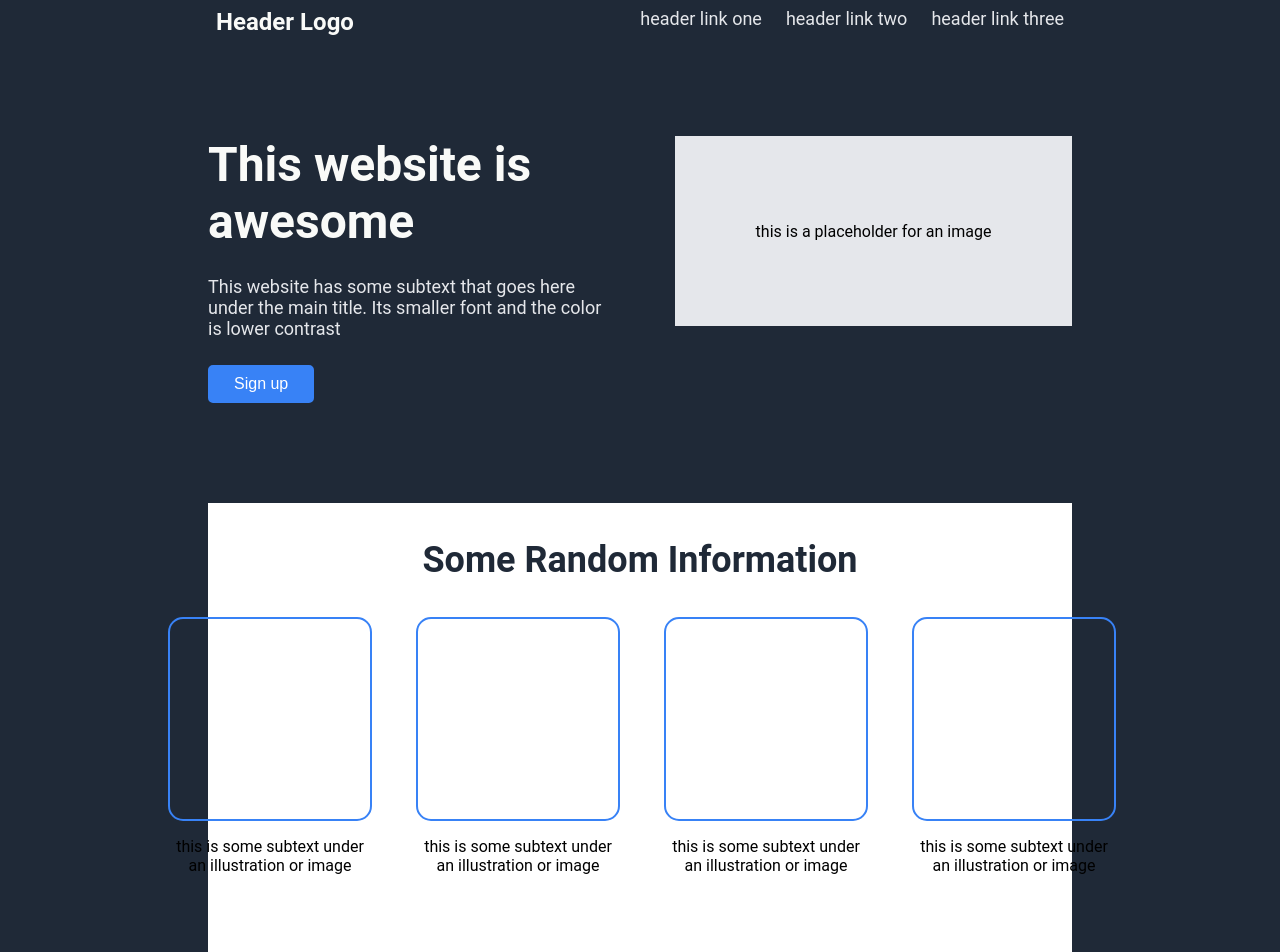
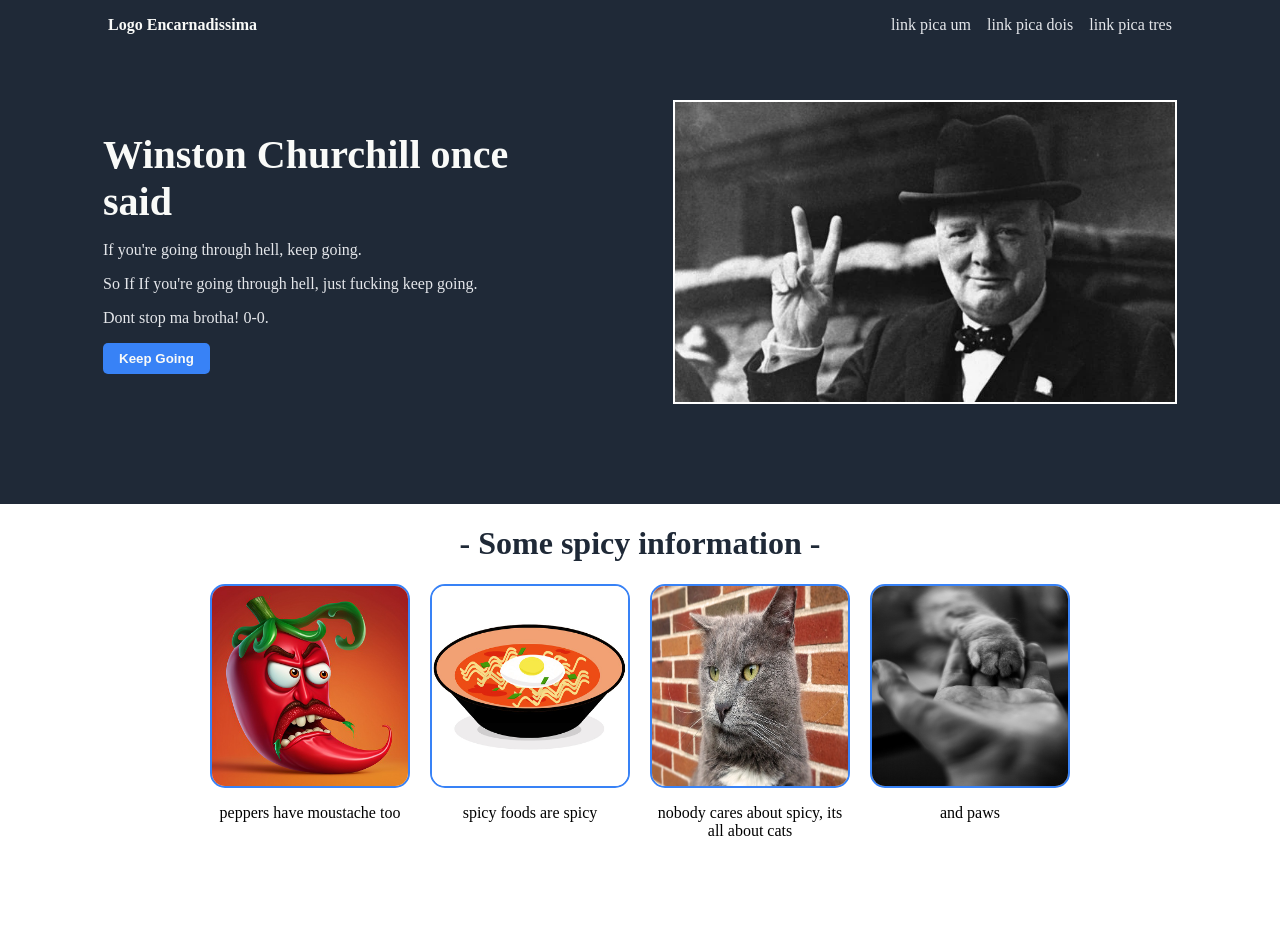
Before and after one commit to NyPadilha/landing-page, a plain HTML site: page index.html in a window 1280 px wide. Shown: the top 952 px of the page. Drawn offline with Linux system fonts and the light colour scheme.

Commit message:
I forgot again to commit, but basicaly i searched in the other solutions and no one did the way I wanted so I just picked some random and did the reverse enginner to get where I was in the first try and just reformuled everything, if you want to see the code, i commented everything inside the css

```diff
--- a/css/style.css
+++ b/css/style.css
@@ -1,185 +1,205 @@
+/* universal */
 body {
-    font-family: roboto, serif, sans-serif;
-    background-color: #1F2937;
+    margin: 0px;
 }
 
+body,
+.top,
+.p2,
+.p3,
+.img-subtext,
+.text4,
+.container3 {
+    display: flex;
+    flex-direction: column;
+}
 
-/* universal */
-.header, .layer1, .layer2, .layer3, .layer4, .footer, .links, .content,
-.box, .box2, .mini-box, .big-box, #l3-text, #l3-h, .call, #l4-button {
+.header,
+.p1,
+.img,
+.p4,
+.container4,
+.links,
+.footer {
     display: flex;
 }
 
-.content {
-    flex-direction: column;
-    justify-content: space-between;
-    margin: 0 200px;
+button {
+    background-color: #3882F6;
+    border: 2px #3882F6;
+    border-radius: 5px;
+    color: #F9FAF8;
+    padding: 8px 16px;
+    font-weight: bold;
 }
 
-button, .call {
-    background-color: #3882F6;
-    border: 2px solid #3882F6;
-    border-radius: 5px;
-    padding: 8px 24px;
-    color: white;
+/* header */
+.header {
+    gap: 634px;
+    align-items: center;
+}
+
+.logo {
+    font-size: 16px;
+    font-weight: bold;
+    color: #F9FAF8;
+}
+
+.links {
+    gap: 16px;
     font-size: 16px;
 }
 
-/* header settings */
-.header {
-    color: rgb(255, 255, 255);
-    align-items: center;
-    padding: 0 8px;
+a {
+    text-decoration: none;
+    color: #E5E7EB;
 }
 
-.links {
-    color: #E5E7EB;
-    font-size: 18px;
-    gap: 24px;
+/* top */
+.top,
+.footer {
+background-color: #1F2937;
+align-items: center;
 }
 
-h2 {
-    font-weight: bold;
-    font-size: 24px;
-    color: #F9FAF8;
-    margin: 0;
+/* first part */
+.p1 {
+    gap: 120px;
+    align-items: center;
+    padding: 50px 0 100px 0;
 }
 
-ul {
-    list-style: none;
+.container1 {
+    width: 450px;
+}
+
+.h1 {
+    margin: 0;
+    font-size: 40px;
+    font-weight: bolder;
+    color: #F9FAF8;
+}
+
+.subtext1 {
+    font-size: 16px;
+    color: #E5E7EB;
+}
+
+.placeholder {
+    color: #F9FAF8;
+    width: 500px;
+    height: 300px;
+    background-image: url(../img/winston-churchill.webp);
+    background-size: cover;
+    border: 2px solid white;
+}
+
+/* second part */
+.p2 {
+    padding-bottom: 100px;
+}
+
+.h2 {
+    text-align: center;
+    font-size: 32px;
+    font-weight: bolder;
+    color: #1F2937
+}
+
+.img {
+    justify-content: center;
+    gap: 20px;
+}
+
+.img-subtext {
+    width: 200px;
+    text-align: center;
+}
+
+.img-subtext img {
+    border: 2px solid #3882F6;
+    border-radius: 15px;
+    height: 200px;
+}
+
+/* third part */
+.p3 {
+    background-color: #E5E7EB;
+    color: #1F2937;
+    align-items: center;
+    padding: 100px;
+}
+
+.container3 {
+    width: 840px;
+}
+
+.text3, .subtext3 {
     margin: 0;
     padding: 0;
 }
 
-.header, .footer, .layer1 {
-    background-color: #1F2937;
+.text3 {
+    font-size: 36px;
+    font-style: italic;
+    font-weight: lighter;
+    align-self: flex-start;
 }
 
-.header, .layer1 {
-    justify-content: space-between;
-    align-items: flex-start;
+.subtext3 {
+    font-size: 26px;
+    font-weight: bold;
+    align-self: flex-end;
 }
 
-/* layer1 settings */
-.layer1 {
-    padding: 100px 0;
+/* fourth part */
+.p4 {
+    justify-content: center;
+    align-items: center;
+    padding: 100px;
+
+}
+
+.container4 {
+    width: 800px;
+    background-color: #3882F6;
+    color: #F9FAF8;
+    justify-content: space-between;
+    padding: 50px 140px;
+    border-radius: 10px;
     gap: 70px;
 }
 
-.box {
-    flex-direction: column;
-    align-items: flex-start;
-    flex-wrap: wrap;
-    gap: 8px;
-    flex: 1;
+.h4 {
+    font-size: 24px;
+    font-weight: bolder;
 }
 
-.box2 {
-    background-color: #E5E7EB;
-    width: 500px;
-    height: 190px;
-    justify-content: center;
-    align-items: center;
-    flex: 1;
-}
-
-h1 {
-    font-weight: bolder;
-    font-size: 48px;
-    color: #F9FAF8;
-    margin: 0;
-}
-
-.text {
-    color: #E5E7EB;
+.subtext4 {
     font-size: 18px;
 }
 
-
-/* layer2 settings */
-h3 {
-    color: #1F2937;
-    font-size: 36px;
-    font-weight: bolder;
+.button4 {
+    width: 88px;
+    align-self: center;
+    border: 2px solid white;
 }
 
-.layer2 {
-    background-color: white;
-    flex-direction: column;
-    align-items: center;
-    justify-content: space-around;
-    padding-bottom: 100px;
+/* footer */
+.footer {
+    justify-content: center;
+    padding: 12px 0;
+    color: #F9FAF8;
+    font-size: 13px;
 }
 
-.big-box {
-    justify-content: center;
-    gap: 48px;
+/* happy */
+#happy {
+    background-image: url(../img/5765y-jb3-700x675.jpeg);
+    background-repeat: no-repeat;
+    background-size: 800px;
 }
-
-.square {
-    border: 2px solid #3882F6;
-    border-radius: 15px;
-    height: 200px;
-    width: 200px;
+.happy-text {
+    font-size: 100px;
+    text-align: right;
 }
-
-.mini-box {
-    flex-direction: column;
-    justify-content: center;
-    width: 200px;
-    flex-wrap: wrap;
-    text-align: center;
-}
-
-/* layer3 settings */
-.layer3 {
-    flex-direction: column;
-    background-color: #E5E7EB;
-    color: #1F2937;
-    font-size: 36px;
-    gap: 2px;
-    padding: 100px 270px;
-}
-
-#l3-text {
-    font-weight: lighter;
-    font-style: italic;
-    margin: 0;
-}
-
-#l3-h {
-    font-size: 32px;
-    margin: 0;
-    align-self: flex-end;
-}
-
-/* layer4 settings */
-.layer4 {
-    padding: 100px 0px;
-    background-color: white;
-}
-.call {
-    justify-content: space-between;
-    align-items: center;
-    width: 1285px;
-    padding: 50px 100px;
-}
-
-#texts, #l4-button {
-    padding: 0px;
-    margin: 0px;
-    color: white;
-}
-
-#l4-button {
-    border: 2px solid white;
-    padding: 8px 24px;
-}
-
-/* footer settings */
-.footer {
-    justify-content: center;
-    text-align: center;
-    color: #E5E7EB;
-    font-size: 18px;
-}
--- a/index.html
+++ b/index.html
@@ -4,67 +4,74 @@
     <meta charset="UTF-8">
     <meta http-equiv="X-UA-Compatible" content="IE=edge">
     <meta name="viewport" content="width=device-width, initial-scale=1.0">
-    <title>Document</title>
+    <title>Landing Page</title>
     <link href="./css/style.css" rel="stylesheet">
 </head>
 <body>
-    <div class="content">
+    <div class="top">
         <div class="header">
-            <h2>Header Logo</h2>
-            <ul class="links">
-                <li><a>header link one</a></li>
-                <li><a>header link two</a></li>
-                <li><a>header link three</a></li>
-            </ul>
+            <p class="logo">Logo Encarnadissima</p>
+            <div class="links">
+                <a href="https://www.youtube.com/watch?v=luyZVVAFeq4">link pica um</a>
+                <a href="https://www.google.com/search?q=link+pica+2&tbm=isch&ved=2ahUKEwjdoMOejNT7AhUMErkGHSneDuYQ2-cCegQIABAA&oq=link+pica+2&gs_lcp=CgNpbWcQA1C5CFi9CWDQCmgAcAB4AIABcogB0wKSAQMwLjOYAQCgAQGqAQtnd3Mtd2l6LWltZ8ABAQ&sclient=img&ei=ilmGY92zO4yk5OUPqby7sA4&bih=927&biw=1920">link pica dois</a>
+                <a href="https://br.pinterest.com/pin/59391288809344697/?send=true">link pica tres</a>
             </div>
-        <div class="layer1">
-            <div class="box">
-                <h1>This website is awesome</h1>
-                <p class="text">This website has some subtext that goes here under the main title.
-                    Its smaller font and the color is lower contrast</p>
-                <button>Sign up</button>
         </div>
-            <div class="box2">this is a placeholder for an image</div>
+        <div class="p1">
+            <div class="container1">
+                <h1 class="h1">Winston Churchill once said</h1>
+                <div class="subtext1">
+                    <p>If you're going through hell, keep going.</p>
+                    <p>So If If you're going through hell, just fucking keep going.</p>
+                    <p>Dont stop ma brotha! 0-0.</p>
                 </div>
-        <div class="layer2">
-            <h3>Some Random Information</h3>
-            <div class="big-box">
-                <div class="mini-box">
-                    <div class="square"></div>
-                    <p>this is some subtext under an illustration or image</p>
+                <button>Keep Going</button>
             </div>
-                <div class="mini-box">
-                    <div class="square"></div>
-                    <p>this is some subtext under an illustration or image</p>
+            <div class="placeholder"></div>
         </div>
-                <div class="mini-box">
-                    <div class="square"></div>
-                    <p>this is some subtext under an illustration or image</p>
     </div>
-                <div class="mini-box">
-                    <div class="square"></div>
-                    <p>this is some subtext under an illustration or image</p>
+
+    <div class="p2">
+        <h1 class="h2">- Some spicy information -</h1>
+        <div class="img">
+            <div class="img-subtext">
+                <img src="./img/pepper-7599314_960_720.jpg">
+                <p>peppers have moustache too</p>
+            </div>
+            <div class="img-subtext">
+                <img src="./img/food-1211752_960_720.jpg">
+                <p>spicy foods are spicy</p>
+            </div>
+            <div class="img-subtext">
+                <img src="./img/cat-2483826_960_720.jpg">
+                <p>nobody cares about spicy, its all about cats</p>
+            </div>
+            <div class="img-subtext">
+                <img src="./img/paw-6557035_960_720.jpg">
+                <p>and paws</p>
             </div>
         </div>
     </div>
-        <div class="layer3">
-            <div id="l3-text">This is an inspiring quote, or a testimonial from customer.
-                Maybe its just filling up space,  or maybe people will actually read it.
-                Who knows? All I know is that it looks nice.</div>
-            <h4 id="l3-h">-Thor, God of Thunder</h4>
-        </div>
-        <div class="layer4">
-            <div class="call">
-                <div>
-                    <h3 id="texts">Call to action! Its time!</h3>
-                    <p id="texts">Sign up for our product by clicking that button right over there</p>
-                </div>
-                <button id="l4-button">Sign up</button>
+
+    <div class="p3">
+        <div class="container3">
+            <div class="text3">Are you tired? Are you sick? Are you sad? I have the solution for all your problems, just get a cat, he/she will do the rest...</div>
+            <div class="subtext3">-NyPadilha</div>
         </div>
     </div>
+
+    <div class="p4">
+        <div class="container4">
+            <div class="text4">
+                <div  class="h4">Come to CatLovers club!</div>
+                <div class="subtext4">Here you will be happier, healthier, everything that is good "er", just click the Sign up button!</div>
+            </div>
+            <button class="button4"><a href="./happy.html">Sign-up</a></button>
+        </div>
+    </div>
+
     <div class="footer">
-            <p>Copyright @ The Odin Project 2021</p>
-        </div>
+        <p> Copyright © The Odin Project - NyPadilha 2022 </p>
     </div>
 </body>
 </html>
```
Also changed, not shown: happy.html (added, +13 -0 lines), img/5765y-jb3-700x675.jpeg (added), img/cat-2483826_960_720.jpg (added), img/food-1211752_960_720.jpg (added), img/paw-6557035_960_720.jpg (added), img/pepper-7599314_960_720.jpg (added), img/winston-churchill.webp (added), 1 other file. Lines whose indentation alone changed are shown as unchanged.
